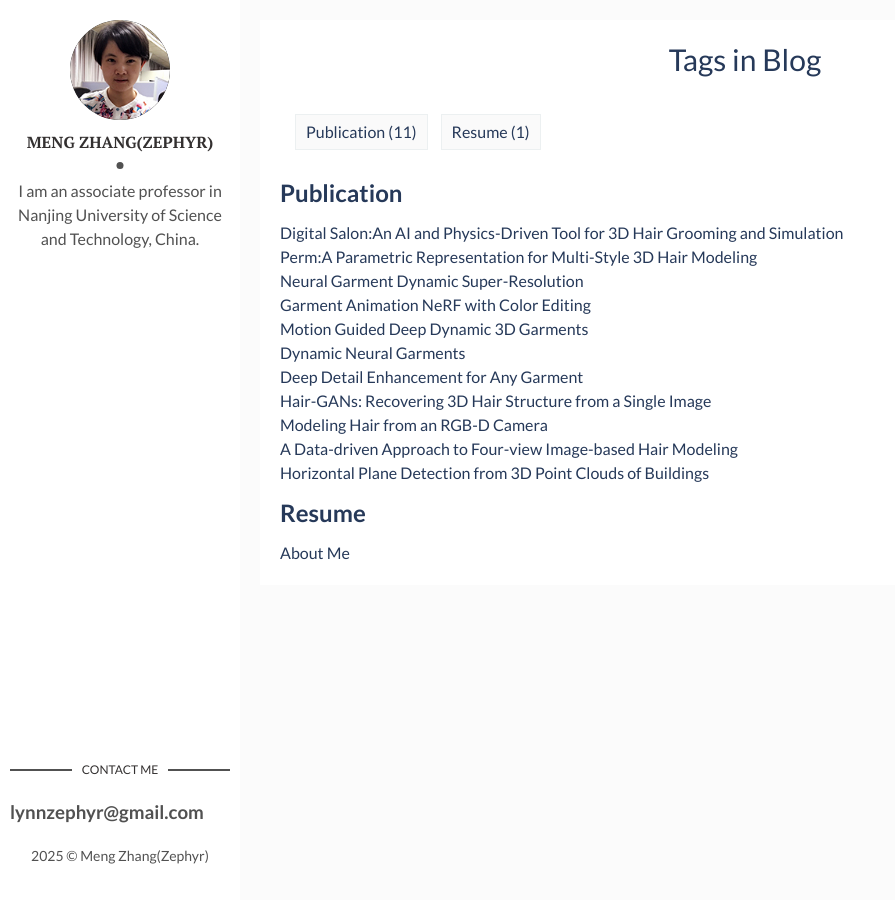
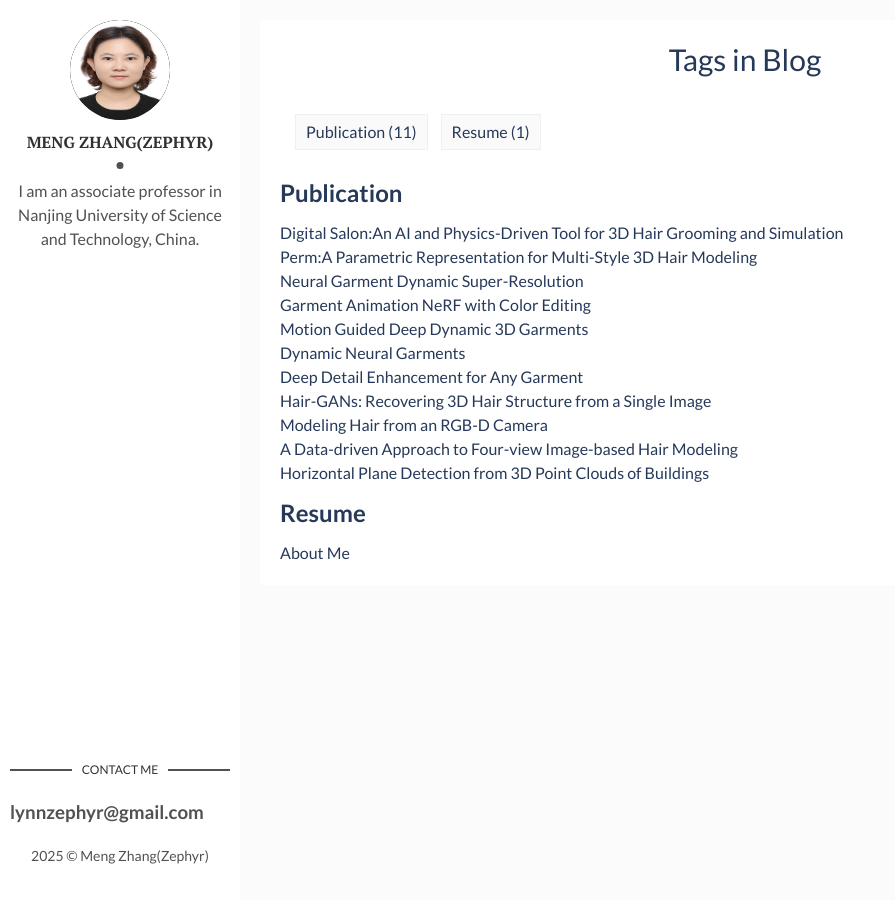
Before and after one commit to MengZephyr/MengZephyr.github.io, a Jekyll site: the page built from tags.html, in a window 1280 px wide. Shown: the whole page, without its empty margins (0-895 px from the left). Built offline with Jekyll 4.4.1, drawn with Linux system fonts in a browser that asks for light colours.

Commit message:
Update _config:me_2.jpg

```diff
--- a/_config.yml
+++ b/_config.yml
@@ -8,7 +8,7 @@ site-twitter: #if your site has a twitter account, enter it here
 
 # Author Settings
 author: Meng Zhang(Zephyr) # add your name
-author-img: me.jpg # add your photo
+author-img: me_2.jpg # add your photo
 about-author: I am an associate professor in Nanjing University of Science and Technology, China. # add description
 social-twitter: # add your Twitter handle
 social-facebook: # add your Facebook handle
```
